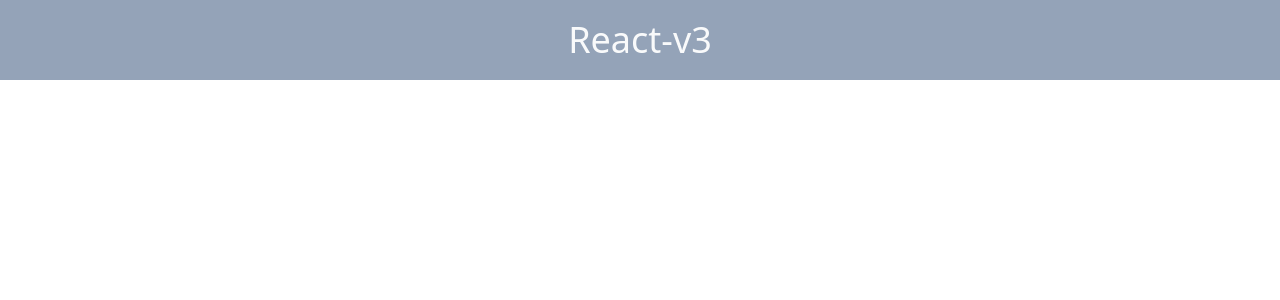
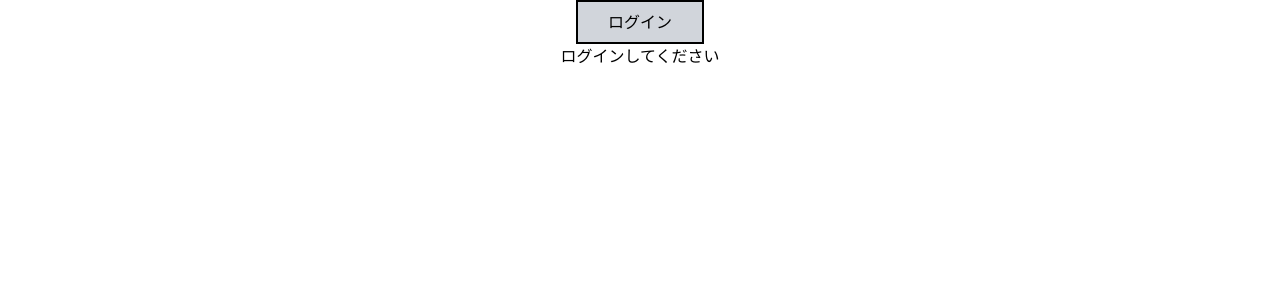
Before and after one commit to pj100-team/react-v3, a React (Create React App) app: page / in a window 1280 px wide. Shown: the top 300 px of the page. Built offline with nearby package versions, Linux system fonts and the light colour scheme.

Commit message:
👍 ログイン機能を追加

```diff
--- a/src/App.tsx
+++ b/src/App.tsx
@@ -1,11 +1,18 @@
-import "./App.css";
+import { useState } from 'react';
+import './App.css';
+import LoginButton from './components/LoginButton';
+import StateLabel from './components/StateLabel';
+import LoginInfo from './components/LoginInfo';
 
 function App() {
-	return (
-		<header className="bg-[#94A3B8] text-center p-[20px] text-4xl text-[#F9FAFB]">
-			React-v3
-		</header>
-	);
+  const [isLogin, setIsLogin] = useState<boolean>(false);
+  return (
+    <div className="flex flex-col justify-center items-center">
+      <LoginButton isLogin={isLogin} setIsLogin={setIsLogin} />
+      <StateLabel isLogin={isLogin} />
+      <LoginInfo isLogin={isLogin} />
+    </div>
+  );
 }
 
 export default App;
--- /dev/null
+++ b/src/components/LoginButton.tsx
@@ -0,0 +1,18 @@
+type Props = {
+  isLogin: boolean;
+  setIsLogin: React.Dispatch<React.SetStateAction<boolean>>;
+};
+
+const LoginButton = ({ isLogin, setIsLogin }: Props) => {
+  const label = isLogin ? 'ログアウト' : 'ログイン';
+  const onClick = () => {
+    setIsLogin(!isLogin);
+  };
+  return (
+    <button className="w-32 p-2 bg-gray-300 border-black border-2" onClick={onClick}>
+      {label}
+    </button>
+  );
+};
+
+export default LoginButton;
--- /dev/null
+++ b/src/components/LoginInfo.tsx
@@ -0,0 +1,26 @@
+type Props = {
+  isLogin: boolean;
+};
+const LoginInfo = ({ isLogin }: Props) => {
+  if (!isLogin) return null;
+  return (
+    <div>
+      <table>
+        <thead>
+          <tr>
+            <th>名前</th>
+            <th>メールアドレス</th>
+          </tr>
+        </thead>
+        <tbody>
+          <tr>
+            <th>test</th>
+            <th>test@example.com</th>
+          </tr>
+        </tbody>
+      </table>
+    </div>
+  );
+};
+
+export default LoginInfo;
--- /dev/null
+++ b/src/components/StateLabel.tsx
@@ -0,0 +1,10 @@
+type Props = {
+  isLogin: boolean;
+};
+
+const StateLabel = ({ isLogin }: Props) => {
+  const label = isLogin ? 'ログイン中です' : 'ログインしてください';
+  return <p>{label}</p>;
+};
+
+export default StateLabel;
```
